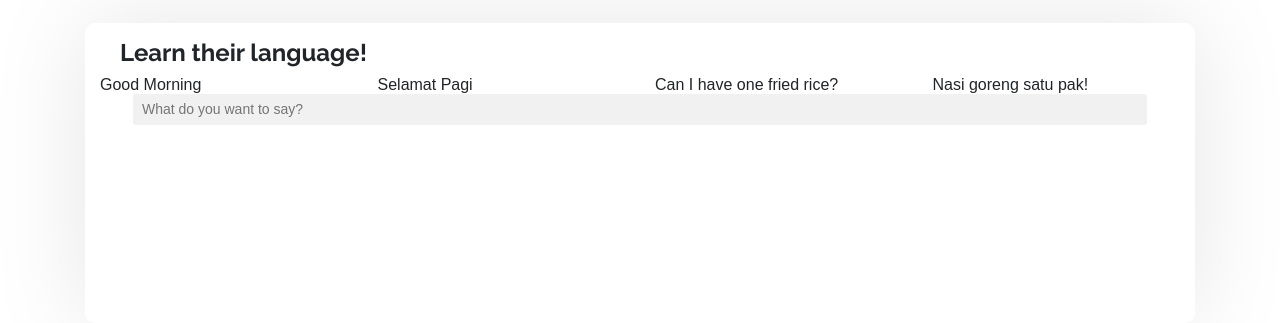
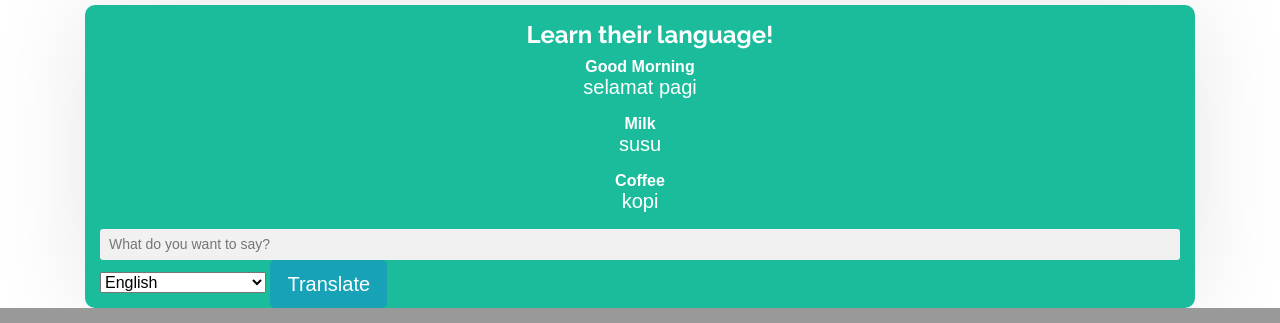
Before and after one commit to bramlim/hasuraProject, a Flask app: page / in a window 1280 px wide. Shown: the part 939-1262 px from the top of the page. Run offline with Flask 2, Linux system fonts and the light colour scheme; some libraries are stand-ins or nearby versions.

Commit message:
added translation

```diff
--- a/microservices/app/src/server.py
+++ b/microservices/app/src/server.py
@@ -7,12 +7,8 @@ from google.cloud import translate
 def home():
     return render_template('index.html')
 
-@app.route('/signUp')
-def signUp():
-    return render_template('sign_up.html')
-
-@app.route('/signUpUser', methods=['POST'])
-def signUpUser():
+@app.route('/translatedText', methods=['POST'])
+def translatedText():
     translate_client = translate.Client()
     text =  request.form['text'];
     target = request.form['target'];
@@ -20,8 +16,7 @@ def signUpUser():
         # Text can also be a sequence of strings, in which case this method
         # will return a sequence of results for each text.
     result = translate_client.translate(text, target_language=target)
-    #return json.dumps({'result':result})
-    return u'Translation: {}'.format(result['translatedText'])
+    return u'{}'.format(result['translatedText'])
 
     # translate_client = translate.Client();
     # text =  request.form['text'];
--- a/microservices/app/src/static/map.js
+++ b/microservices/app/src/static/map.js
@@ -377,3 +377,29 @@ var countries = ["accounting", "airport", "amusement_park","aquarium","art_galle
 
 /*initiate the autocomplete function on the "myInput" element, and pass along the countries array as possible autocomplete values:*/
 autocomplete(document.getElementById("myInput"), countries);
+
+/* Backend code for Google translation API */
+$(document).ready(function () {
+  $("#my_popup").popup({
+      background: false,
+      horizontal: "center"
+    });
+  $('#translateButton').click(function(){
+      var text = $('#txt_text').val();
+      var target = $('#txt_target').val();
+      $.ajax({
+          url: '/translatedText',
+          data: $('form').serialize(),
+          type: 'POST',
+          success: function(response) {
+              //console.log(response);
+
+              $('#resultTranslated').html(response);
+              $('#myModal').modal('show');
+          },
+          error: function(error) {
+              console.log(error);
+          }
+      });
+  });
+ });
--- a/microservices/app/src/static/styles/main.css
+++ b/microservices/app/src/static/styles/main.css
@@ -67,3 +67,13 @@ input[type=submit] {
   background-color: DodgerBlue !important;
   color: #ffffff;
 }
+
+.bg-1 {
+     background-color: #1abc9c; /* Green */
+      color: #ffffff;
+}
+
+.bg-2 {
+    background-color: #0d1a15;
+    color: #ffffff;
+}
--- a/microservices/app/src/templates/index.html
+++ b/microservices/app/src/templates/index.html
@@ -1,8 +1,10 @@
-Ω<!DOCTYPE html>
+<!DOCTYPE html>
 <html>
     <head>
         <title>Hello world - Python Flask</title>
         <script src="https://ajax.googleapis.com/ajax/libs/jquery/3.3.1/jquery.min.js"></script>
+        <script src="https://maxcdn.bootstrapcdn.com/bootstrap/4.0.0/js/bootstrap.min.js" integrity="sha384-JZR6Spejh4U02d8jOt6vLEHfe/JQGiRRSQQxSfFWpi1MquVdAyjUar5+76PVCmYl" crossorigin="anonymous"></script>
+        <script src="https://cdn.rawgit.com/vast-engineering/jquery-popup-overlay/1.7.13/jquery.popupoverlay.js"></script>
         <link href="https://maxcdn.bootstrapcdn.com/bootstrap/4.0.0/css/bootstrap.min.css" rel="stylesheet" integrity="sha384-Gn5384xqQ1aoWXA+058RXPxPg6fy4IWvTNh0E263XmFcJlSAwiGgFAW/dAiS6JXm" crossorigin="anonymous">
         <link href="https://fonts.googleapis.com/css?family=Raleway:Bold" rel="stylesheet">
         <link href= "{{ url_for('static',filename='styles/main.css') }}"   rel="stylesheet">
@@ -18,7 +20,7 @@
                 </button>
                 <div class="collapse navbar-collapse" id="navbarNav">
                   <ul class="navbar-nav">
-                    <li class="nav-item">
+                    <!-- <li class="nav-item">
                       <a class="nav-link" href="#">Features</a>
                     </li>
                     <li class="nav-item">
@@ -26,7 +28,7 @@
                     </li>
                     <li class="nav-item">
                       <a class="nav-link" href="#">Disabled</a>
-                    </li>
+                    </li> -->
                   </ul>
                 </div>
                   <div class=".container pr-4">
@@ -51,7 +53,7 @@
                       <button type="button" class="btn btn-outline-dark" id="lt" onclick="zoomIn('tokyo')" >Little Tokyo</button>
                   </div>
                   <div class="col-sm">
-                      <button type="button" class="btn btn-outline-dark" id="me" onclick="zoomIn('mexican')">Mexican</button>
+                      <button type="button" class="btn btn-outline-dark" id="me" onclick="zoomIn('mexican')">Olvera Street</button>
                   </div>
                   <div class="col-sm">
                       <button type="button" class="btn btn-outline-dark" id="ct" onclick="zoomIn('china')" >China Town</button>
@@ -77,53 +79,64 @@
                   }
                 }
               </script>
-
-
-
                       <div id="map"></div>
 
                       <script async defer
                       src="https://maps.googleapis.com/maps/api/js?key=AIzaSyCmhYiSK8JgigmskxIU2uC3xw8Zk-TNbIw&callback=initMap">
                       </script>
 
-              <div class="container mt-4 pt-3" id="translation">
-                <h4 class="title">Learn their language! </h4>
+                      <div class="container  bg-1 mt-4 pt-3" id="translation">
+                    <h4 class="title text-center">Learn their language! </h4>
 
-                <div class="row">
 
-                  <div class="col">
-                    Good Morning
+                    <form>
+                     <div align="center">
+                      <d1 class="d1-horizontal">
+                          <dt>Good Morning</dt>
+                          <dd><p class="lead">selamat pagi</p></dd>
+                          <dt>Milk</dt>
+                          <dd><p class="lead">susu</p></dd>
+                          <dt>Coffee</dt>
+                          <dd><p class="lead">kopi</p></dd>
+                      </d1>
                       </div>
-
-                  <div class="col">
-                    Selamat Pagi
+                   </form>
+                    <form>
+                      <div class=class="form-signin" action="/" method="post" role="form">
+                          <input type="text" class="form-control-sm col-sm" id = "txt_text" name="text"  placeholder="What do you want to say?">
+                          <select name="target" id = "txt_target">
+                            <option value="en">English</option>
+                            <option value="es">Spanish</option>
+                            <option value="ko">Korean</option>
+                            <option value="ja">Japanese</option>
+                            <option value="zh-CN">Chinese(Simplified)</option>
+                            <option value="zh-TW">Chinese(Traditional)</option>
+                          </select>
+                          <!-- <input type="text" id = "txt_target" name="target" class="form-control" placeholder="Language" required> -->
+                          <button class="btn btn-info btn-lg" data-target="#myModal" id ="translateButton" type="button">Translate</button>
+                      <!-- Add content to the popup -->
+                      <div id="myModal" class="modal fade" role="dialog">
+                        <div class="modal-dialog">
+                         <!-- Modal content-->
+                         <div class="modal-content">
+                           <div class="modal-header">
+                             <h4 class="modal-title" style="color:black">Results of Translation</h4>
                            </div>
-
-                  <div class="col">
-                    Can I have one fried rice?
+                           <div class="modal-body">
+                             <p id="resultTranslated" style="color:black"></p>
                            </div>
-
-                  <div class="col">
-                    Nasi goreng satu pak!
+                           <div class="modal-footer">
+                             <button type="button" class="btn btn-default" data-dismiss="modal">Close</button>
+                           </div>
                          </div>
 
                         </div>
-                <form>
-                  <div class="form-group row px-5">
-                      <input type="translate" class="form-control-sm col-sm" id="inputTranslation" placeholder="What do you want to say?">
-
+                        </div>
                          </div>
                         </form>
                       </div>
-
                   </div>
-
         </div>
-
-
-
-        <script src="https://maxcdn.bootstrapcdn.com/bootstrap/4.0.0/js/bootstrap.min.js" integrity="sha384-JZR6Spejh4U02d8jOt6vLEHfe/JQGiRRSQQxSfFWpi1MquVdAyjUar5+76PVCmYl" crossorigin="anonymous"></script>
-
         <script src="{{url_for('static', filename='map.js')}}"></script>
     </body>
 </html>
```
Lines whose indentation alone changed are shown as unchanged.
